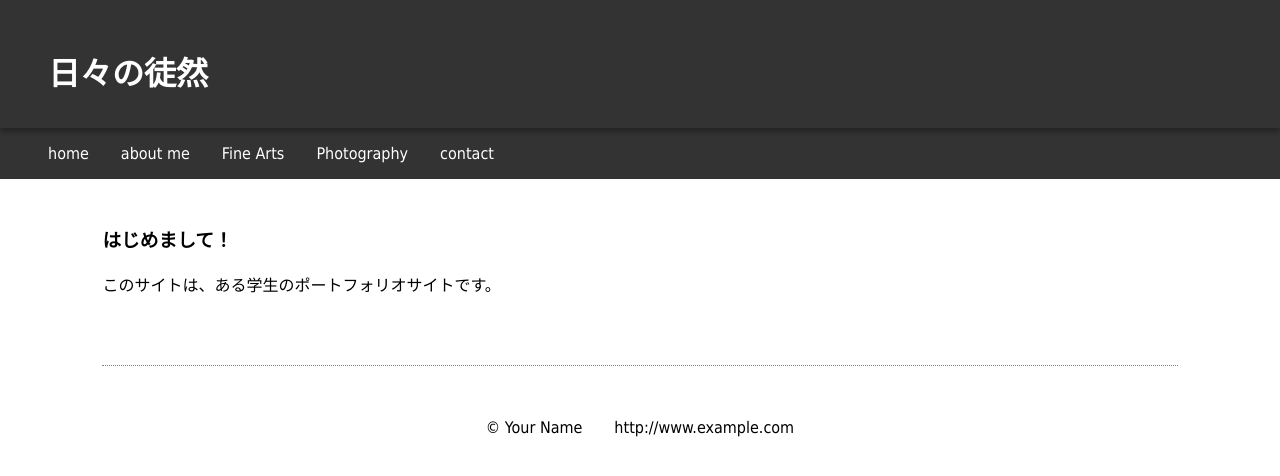
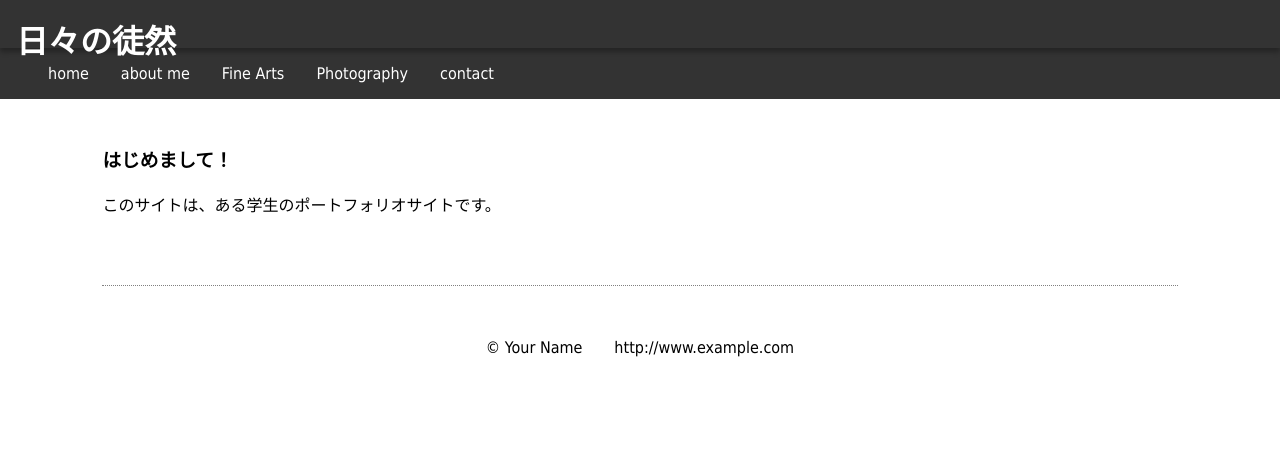
Before and after one commit to Ayaka-hirose/portfolio, a plain HTML site: page index.html in a window 1280 px wide. Drawn offline with Linux system fonts and the light colour scheme.

Commit message:
Add files via upload

```diff
--- a/style.css
+++ b/style.css
@@ -21,15 +21,15 @@ img{
 
 header {
   position:relative;
-  height: 8rem;
-  background: #333;
+  height: 3rem;
+  background:#333;
   box-shadow: 0 4px 0.3125rem rgba(0,0,0,.3);
 }
 
 header h1{
   position: absolute;
-  top: 3rem;
-  left: 3rem;
+  top: 1rem;
+  left: 1rem;
   font-size: 2rem;
   color: white;
 }
@@ -76,6 +76,7 @@ main {
         article h1{
           margin-bottom: 1rem;
         }
+
 
     aside{
       flex: 1;
```
